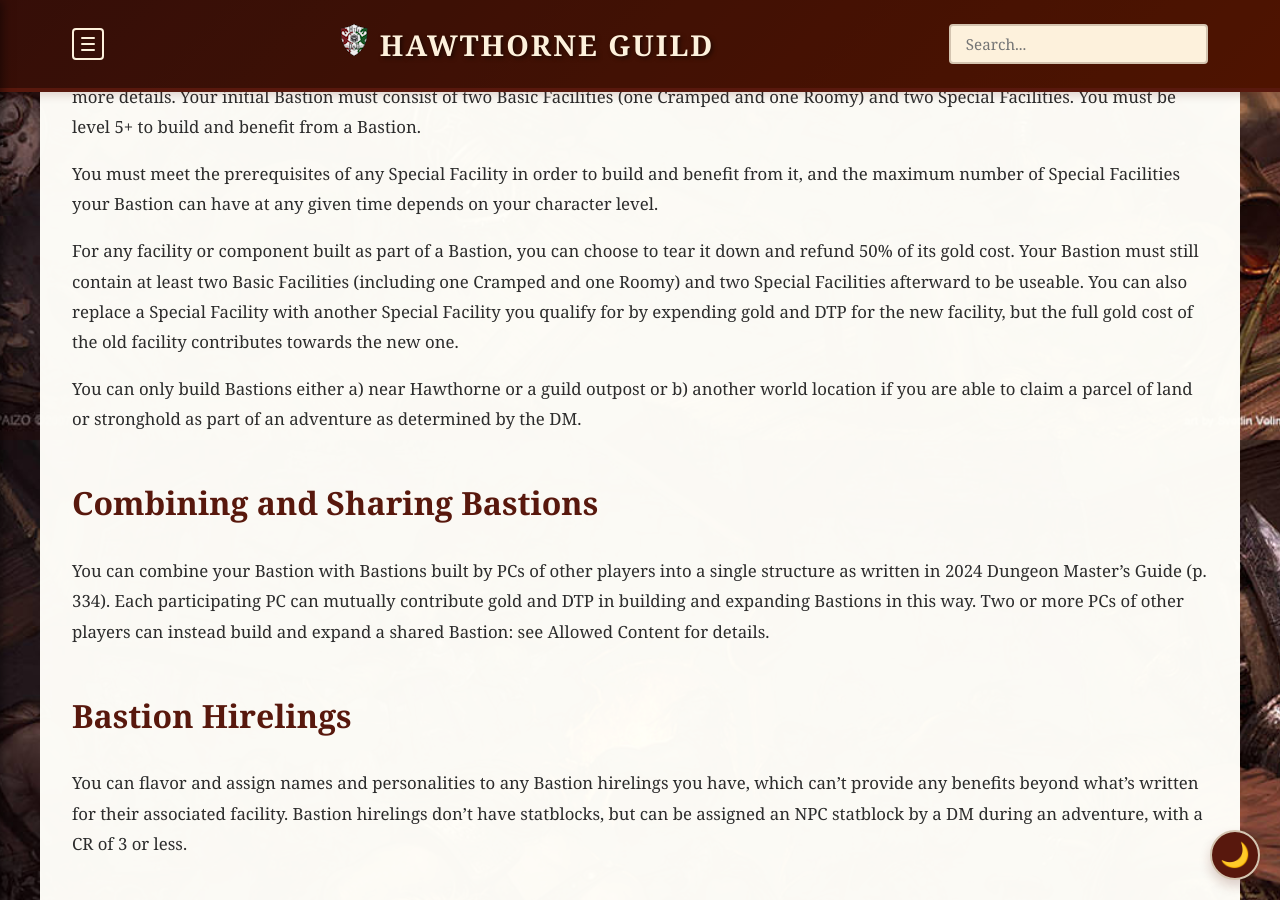
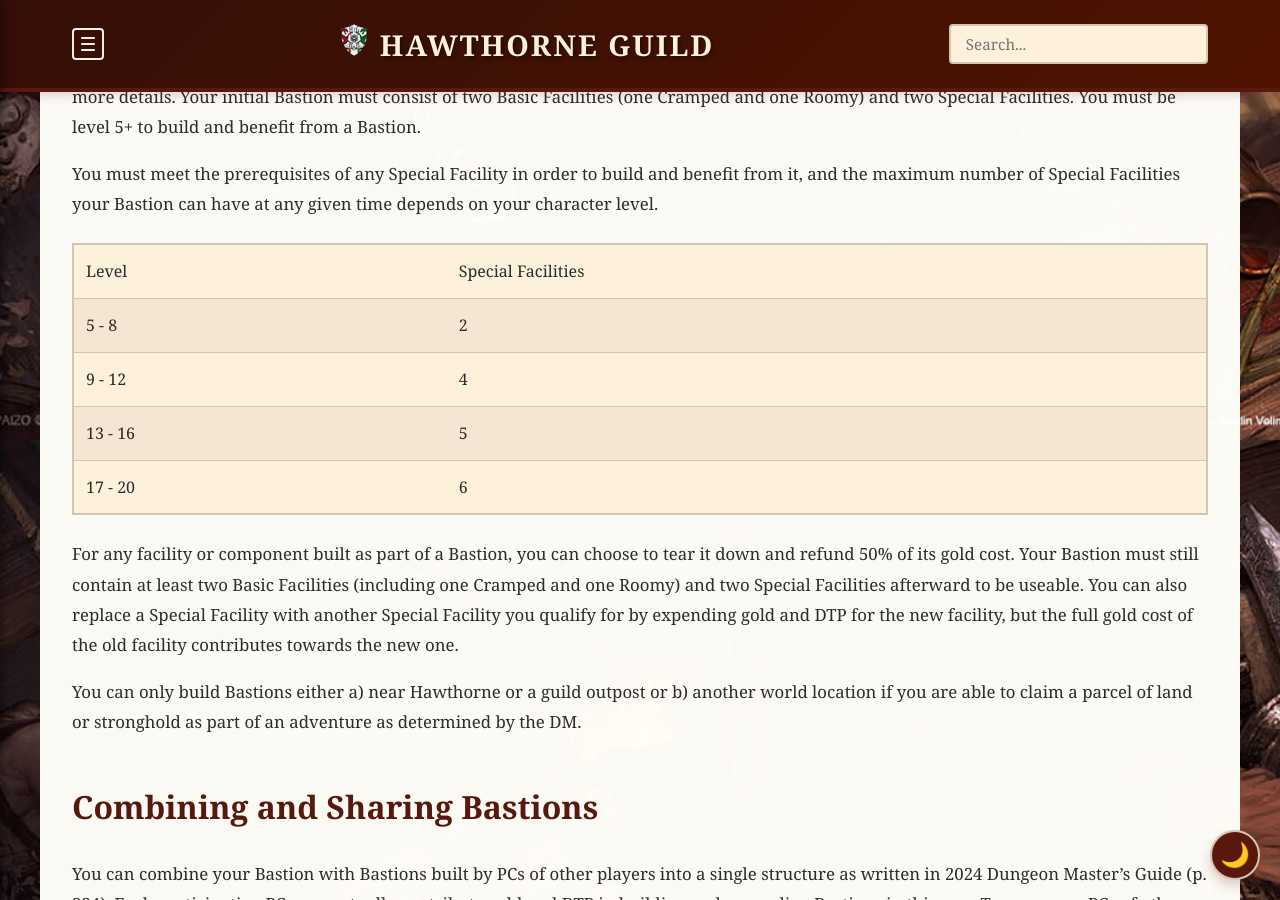
Before and after one commit to hawthorneguild/Guides, a Jekyll site: the page built from _playersguide/appendices/bastions.md, in a window 1280 px wide and 900 px high, scrolled down 460 px. Built offline with Jekyll 4.4.1, drawn with Linux system fonts in a browser that asks for light colours; comment, search, counter and statistics services are not loaded.

Commit message:
Minor fixes

```diff
--- a/_playersguide/appendices/bastions.md
+++ b/_playersguide/appendices/bastions.md
@@ -12,6 +12,12 @@
 Bastions aren’t gained from levelling up, but instead must be built in downtime using gold and DTP, with costs listed in <a href="https://docs.google.com/spreadsheets/d/1fBEv1yDNTD-vwUyK6pK_oiXg2K7OiltW35iFCqxyMTY/edit?gid=552371857#gid=552371857">Allowed Content</a> for more details. Your initial Bastion must consist of two Basic Facilities (one Cramped and one Roomy) and two Special Facilities. You must be level 5+ to build and benefit from a Bastion.
 
 You must meet the prerequisites of any Special Facility in order to build and benefit from it, and the maximum number of Special Facilities your Bastion can have at any given time depends on your character level.
+
+|Level|	Special Facilities|
+|5 - 8|2|
+|9 - 12|4|
+|13 - 16|5|
+|17 - 20|6|
 
 For any facility or component built as part of a Bastion, you can choose to tear it down and refund 50% of its gold cost. Your Bastion must still contain at least two Basic Facilities (including one Cramped and one Roomy) and two Special Facilities afterward to be useable. You can also replace a Special Facility with another Special Facility you qualify for by expending gold and DTP for the new facility, but the full gold cost of the old facility contributes towards the new one.
 
--- a/index.html
+++ b/index.html
@@ -32,7 +32,7 @@
       <h4>Rules & Registration</h4>
       <img src="{{ '/assets/thumbnails/guild-icon-300.png' | relative_url }}" alt="Player's Guide" class="card-thumbnail">
       <p>Review our Rules to help us maintain a fair and inclusive community ... then register to play!</p>
-      <a href="{{ 'rules/server-rules/' | relative_url }}" class="card-button">Read Rules</a>
+      <a href="{{ 'rules/index/' | relative_url }}" class="card-button">Read Rules</a>
     </div>
 
     <!-- CARD: About Hawthorne -->
```
Also changed, not shown: _rules/privacy-policy.md (+1 -3 lines).
